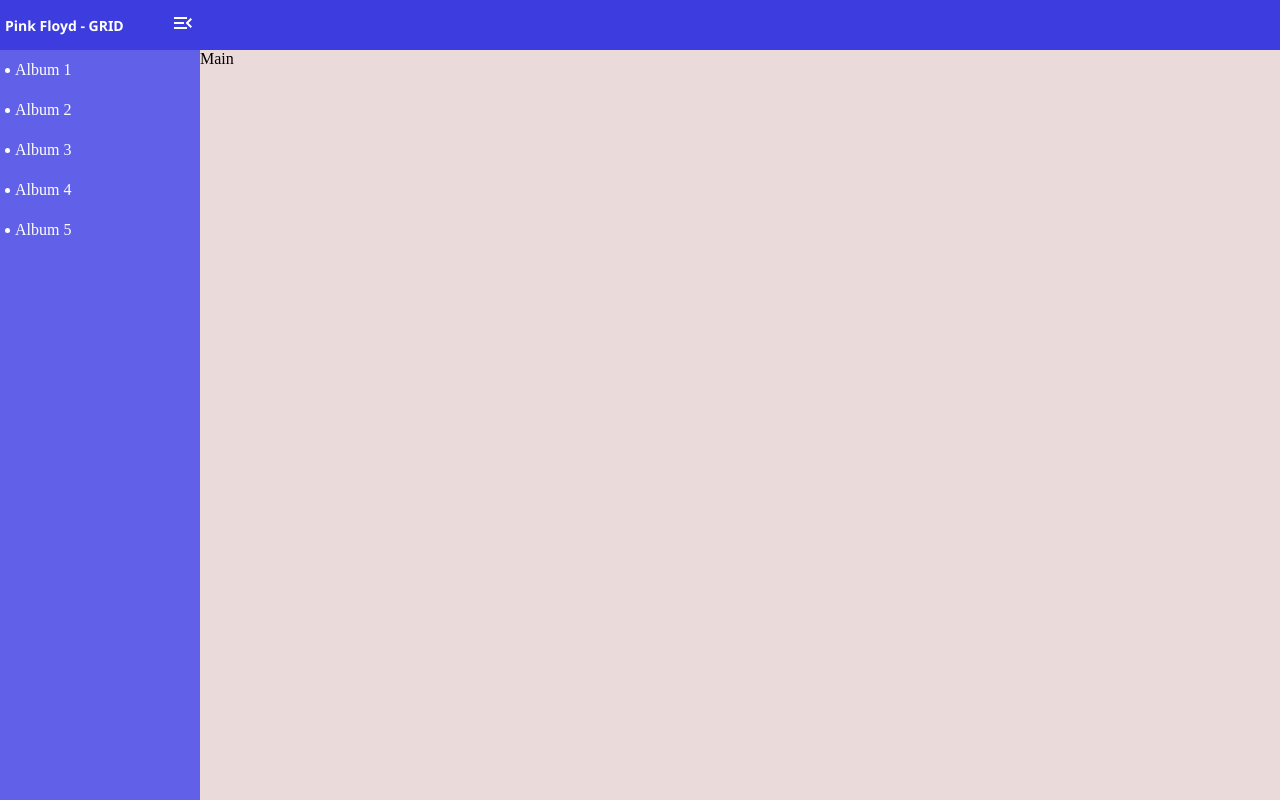
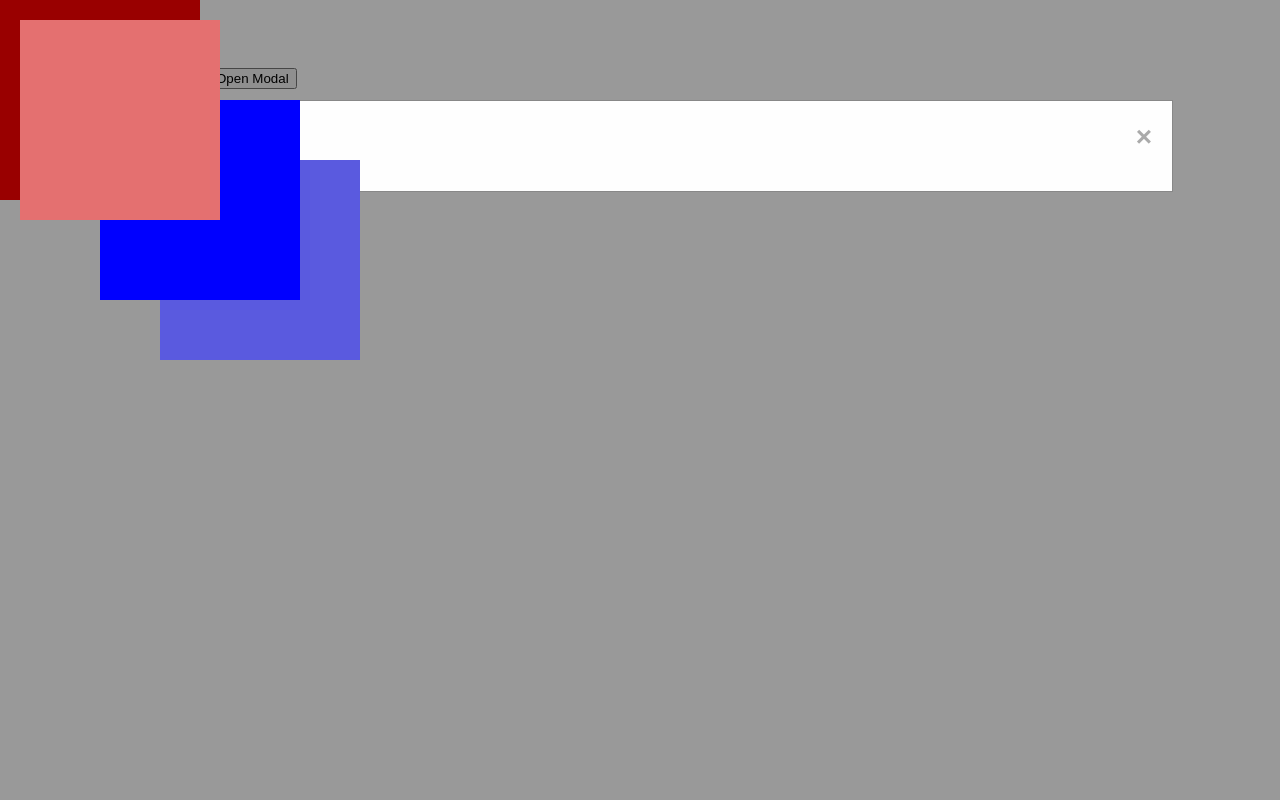
Before and after one commit to raselkarim7/navbar-sidebar-by-grid-and-flex, a React (Vite) app: page / in a window 1280 px wide. Built offline with nearby package versions, Linux system fonts and the light colour scheme.

Commit message:
zindex not understood

```diff
--- /dev/null
+++ b/src/PracticeCSS.tsx
@@ -0,0 +1,35 @@
+import React from "react";
+
+const PracticeCSS = () => {
+  const [open, setOpen] = React.useState(true);
+  return (
+    <>
+      <h2>Modal Example</h2>
+
+      <button id="myBtn" onClick={() => setOpen((prev) => !prev)}>
+        Open Modal
+      </button>
+
+      <div className="square beneath1 "></div>
+
+      <div className=" square beneath2 "></div>
+
+      <div
+        id="myModal"
+        className="modal"
+        style={{ display: open ? "block" : "none" }}
+      >
+        <div className="modal-content">
+          <span className="close" onClick={() => setOpen((prev) => !prev)}>
+            &times;
+          </span>
+          <p>Some text in the Modal..</p>
+          <div className="square inside1 "></div>
+          <div className="square inside2 "></div>
+        </div>
+      </div>
+    </>
+  );
+};
+
+export default PracticeCSS;
--- a/src/index.css
+++ b/src/index.css
@@ -0,0 +1,80 @@
+body {
+  font-family: Arial, Helvetica, sans-serif;
+}
+
+/* The Modal (background) */
+.modal {
+  display: none; /* Hidden by default */
+  position: fixed; /* Stay in place */
+  z-index: 10; /* Sit on top */
+  padding-top: 100px; /* Location of the box */
+  left: 0;
+  top: 0;
+  width: 100%; /* Full width */
+  height: 100%; /* Full height */
+  overflow: auto; /* Enable scroll if needed */
+  background-color: rgb(0, 0, 0); /* Fallback color */
+  background-color: rgba(0, 0, 0, 0.4); /* Black w/ opacity */
+}
+
+/* Modal Content */
+.modal-content {
+  background-color: #fefefe;
+  margin: auto;
+  padding: 20px;
+  border: 1px solid #888;
+  width: 80%;
+}
+
+/* The Close Button */
+.close {
+  color: #aaaaaa;
+  float: right;
+  font-size: 28px;
+  font-weight: bold;
+}
+
+.close:hover,
+.close:focus {
+  color: #000;
+  text-decoration: none;
+  cursor: pointer;
+}
+
+.square {
+  position: absolute;
+  width: 200px;
+  height: 200px;
+}
+
+.beneath1 {
+  background-color: red;
+  top: 0px;
+  left: 0px;
+}
+
+.beneath2 {
+  background-color: rgb(228, 112, 112);
+  top: 20px;
+  left: 20px;
+  z-index: 11;
+}
+
+.inside1 {
+  background-color: blue;
+  top: 100px;
+  left: 100px;
+  z-index: 20;
+}
+
+.inside2 {
+  background-color: rgb(90, 90, 223);
+  top: 160px;
+  left: 160px;
+  z-index: 16;
+}
+
+
+#myBtn {
+    margin-left: 200px;
+}
--- a/src/main.tsx
+++ b/src/main.tsx
@@ -2,9 +2,11 @@ import React from 'react'
 import ReactDOM from 'react-dom/client'
 import App from './App'
 import './index.css'
+import PracticeCSS from './PracticeCSS'
 
 ReactDOM.createRoot(document.getElementById('app') as HTMLElement).render(
   <React.StrictMode>
-    <App />
+    {/* <App /> */}
+    <PracticeCSS />
   </React.StrictMode>,
 )
```
